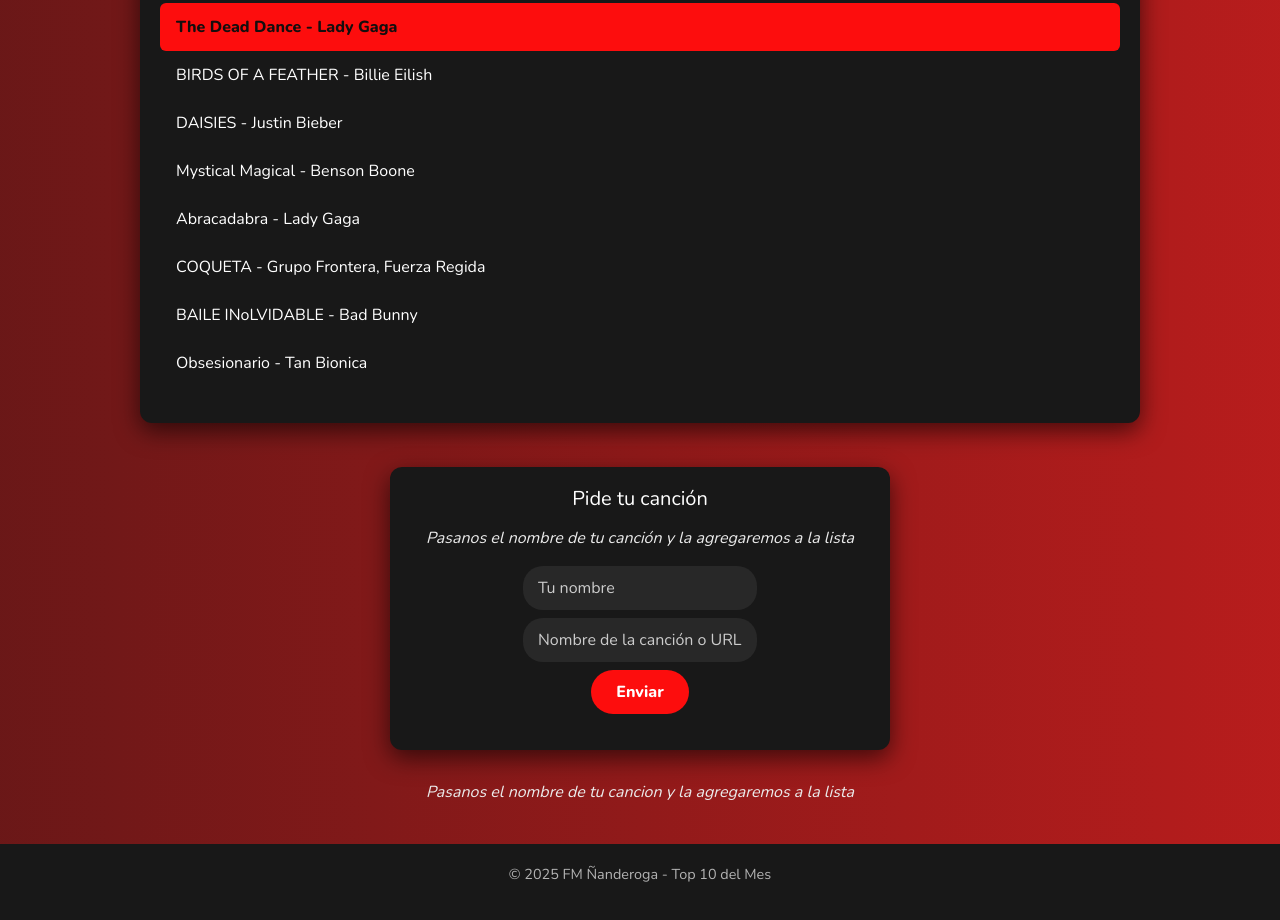
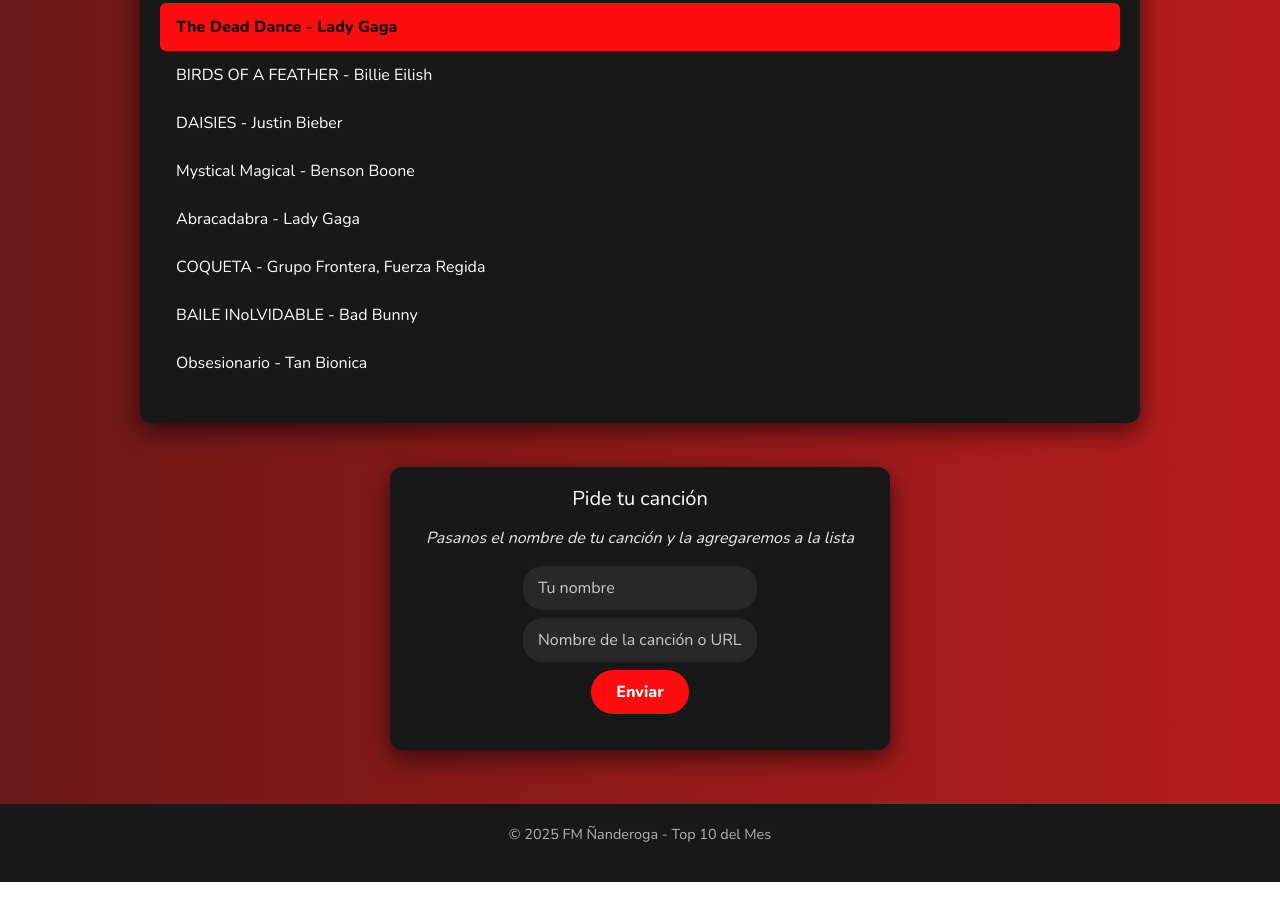
Before and after one commit to fmnanderoga/radio, a plain HTML site: page top10.html in a window 1280 px wide. Shown: the part 548-1468 px from the top of the page. After the commit the page ends 1430 px from the top, so only its background shows below. Drawn offline with nearby package versions, Linux system fonts and the light colour scheme.

Commit message:
Update top10.html

```diff
--- a/top10.html
+++ b/top10.html
@@ -398,7 +398,6 @@ footer {
 }
 </style>
 
-<center><p style="color:#ebebeb; font-style:italic;">Pasanos el nombre de tu cancion y la agregaremos a la lista</p></center>
 <br>
 <!-- FOOTER -->
 <footer>
```
